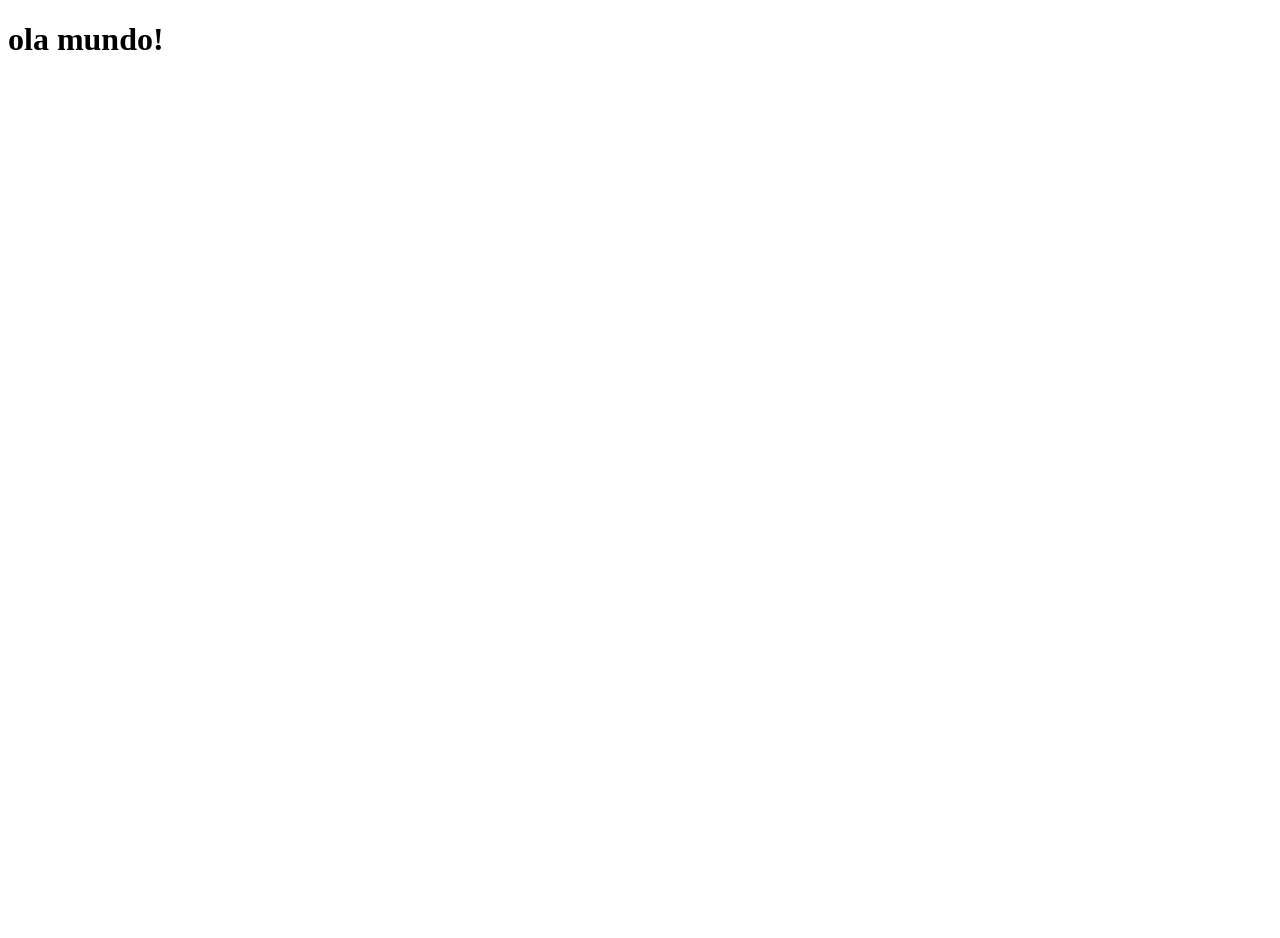
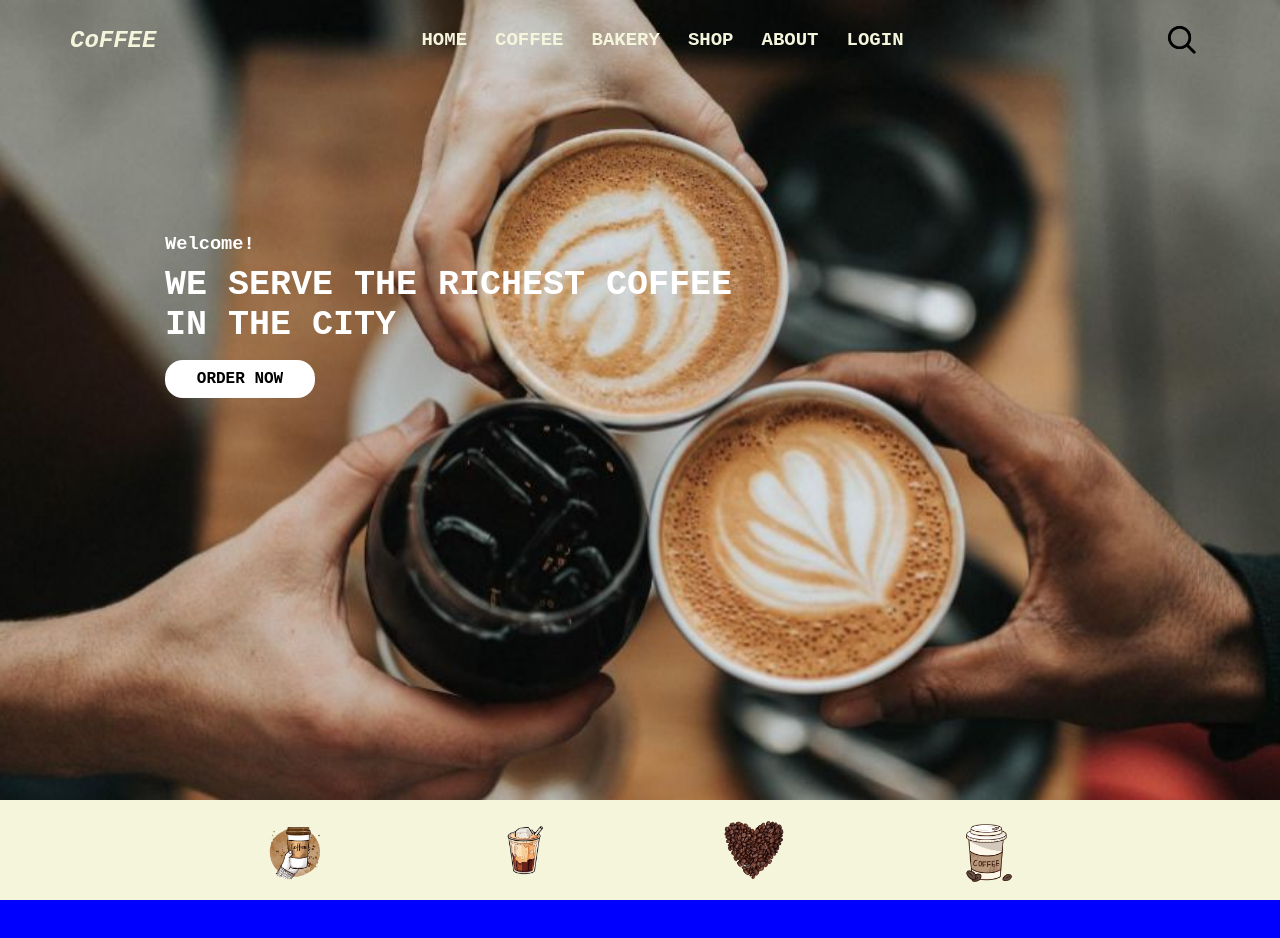
Before and after one commit to MonteAllan/MonteAllan.github.io, a plain HTML site: page index.html in a window 1280 px wide. Before the commit the page ends 800 px from the top, so only its background shows below. Drawn offline with Linux system fonts and the light colour scheme.

Commit message:
alteracoes

```diff
--- /dev/null
+++ b/img/index.css
@@ -0,0 +1,140 @@
+*{
+    padding: 0;
+    margin: 0;
+    box-sizing: border-box;
+    font-family: 'Courier New', Courier, monospace;
+    font-weight: bold;
+
+}
+body{
+    overflow-x:hidden;
+}
+header{
+    height: 100px;
+}
+.area{
+    max-width: 1140px;
+    height: 80px;
+    margin: auto;
+    display: flex;
+    align-items: center;
+    color: beige;
+}
+.logo{
+    width: 100px;
+    height: 80px;
+    display:flex;
+    align-items: center;
+}
+.menu{
+    width: 100px;
+    flex: 1;
+    display: flex;
+    justify-content:center;
+}
+.pesq{
+    height: 35px;
+    display: flex;
+    justify-content: flex-end;
+    cursor: pointer;
+    width: 55px;
+    padding-left: 10px;
+    padding-right: 10px;
+    border-radius: 50px;
+    align-items: center;
+}
+img{
+    width: 35px;
+    display: flex;
+
+}
+.pesq input{
+  width:100%;
+  height: 25px;
+  border-radius: 15px;
+  border: solid transparent;
+  outline: none;
+  padding-left: 15px;
+  font-size: 15px;
+  display: none;
+}
+.menu ul,
+.menu li{
+    list-style: none;
+}
+.menu ul{
+    display: flex;
+}
+.menu li a{
+    color:beige;
+    text-decoration: none;
+    text-transform: uppercase;
+    padding-left: 14px;
+    padding-right: 14px;
+    font-weight: bold;
+    font-size: 19px;
+    height: 100px;
+    display: flex;
+    align-items: center;
+
+}
+.menu li a:hover{
+    border-bottom: 3px dashed #f2f2f2;
+    color:#f2f2f2;
+}
+.area1{
+    background-image: url();
+}
+main{
+    height: calc(100vh);
+    background-image: url(/img.jpg);
+
+    background-size: cover;
+    background-position: bottom;
+
+}
+.area1{
+
+    width:900px;
+    height: 430px;
+    display: flex;
+    align-items: center;
+    justify-content: center;
+}
+.descri{
+    width: 570px;
+    height: 200px;
+    display: flex;
+    flex-direction: column;
+    justify-content: center;
+    color: white;
+
+
+}
+.descri h1{
+    font-size: 35px;
+    margin-top: 10px;
+    text-transform: uppercase;
+}
+.descri a{
+    color: #000;
+    text-transform: uppercase;
+    text-decoration: none;
+    background-color: #fff;
+    width: 150px;
+    text-align: center;
+    padding: 10px;
+    margin-top: 15px;
+    border-radius: 18px;
+}
+.descri a:hover{
+    color: #000;
+    background-color: #c2c2c2;
+}
+.secao{
+    height: calc(100vh);
+    background-color: aqua;
+}
+.img img{
+    width: 100px;
+}
--- /dev/null
+++ b/index.css
@@ -0,0 +1,162 @@
+*{
+    padding: 0;
+    margin: 0;
+    box-sizing: border-box;
+    font-family: 'Courier New', Courier, monospace;
+    font-weight: bold;
+
+}
+body{
+    overflow-x:hidden;
+}
+header{
+    height: 100px;
+}
+.area{
+    max-width: 1140px;
+    height: 80px;
+    margin: auto;
+    display: flex;
+    align-items: center;
+    color: beige;
+}
+.logo{
+    width: 100px;
+    height: 80px;
+    display:flex;
+    align-items: center;
+}
+.menu{
+    width: 100px;
+    flex: 1;
+    display: flex;
+    justify-content:center;
+}
+.pesq{
+    height: 35px;
+    display: flex;
+    justify-content: flex-end;
+    cursor: pointer;
+    width: 55px;
+    padding-left: 10px;
+    padding-right: 10px;
+    border-radius: 50px;
+    align-items: center;
+}
+img{
+    width: 35px;
+    display: flex;
+
+}
+.pesq input{
+  width:100%;
+  height: 25px;
+  border-radius: 15px;
+  border: solid transparent;
+  outline: none;
+  padding-left: 15px;
+  font-size: 15px;
+  display: none;
+}
+.menu ul,
+.menu li{
+    list-style: none;
+}
+.menu ul{
+    display: flex;
+}
+.menu li a{
+    color:beige;
+    text-decoration: none;
+    text-transform: uppercase;
+    padding-left: 14px;
+    padding-right: 14px;
+    font-weight: bold;
+    font-size: 19px;
+    height: 100px;
+    display: flex;
+    align-items: center;
+
+}
+.menu li a:hover{
+    border-bottom: 3px dashed #f2f2f2;
+    color:#f2f2f2;
+}
+.area1{
+    background-image: url();
+}
+main{
+    height: calc(100vh);
+    background-image: url(/img/img.jpg);
+    background-size: cover;
+    background-position: bottom;
+
+
+}
+.area1{
+
+    width:900px;
+    height: 430px;
+    display: flex;
+    align-items: center;
+    justify-content: center;
+}
+.descri{
+    width: 570px;
+    height: 200px;
+    display: flex;
+    flex-direction: column;
+    justify-content: center;
+    color: white;
+
+
+}
+.descri h1{
+    font-size: 35px;
+    margin-top: 10px;
+    text-transform: uppercase;
+}
+.descri a{
+    color: #000;
+    text-transform: uppercase;
+    text-decoration: none;
+    background-color: #fff;
+    width: 150px;
+    text-align: center;
+    padding: 10px;
+    margin-top: 15px;
+    border-radius: 18px;
+}
+.descri a:hover{
+    color: #000;
+    background-color: #c2c2c2;
+}
+.sessao{
+    height: 100vh;
+    background-color: blue;
+}
+.areaimg{
+    background-color: beige;
+    width: 100%;
+    min-height: 100px;
+    display: flex;
+    justify-content: center;
+}
+.img{
+    width: 920px;
+    min-height: 100px;
+    display: flex;
+    align-items: center;
+    justify-content: center;
+}
+.img img{
+    width: 70px;
+}
+.img0, .img1, .img2, .img3{
+    width: 200px;
+    margin-left: 19px;
+    margin-right: 19px;
+    align-items: center;
+    display: flex;
+    justify-content: center;
+}
--- a/index.html
+++ b/index.html
@@ -1,11 +1,68 @@
 <!DOCTYPE html>
-<html lang="en">
+<html lang="pt-br">
 <head>
     <meta charset="UTF-8">
     <meta name="viewport" content="width=device-width, initial-scale=1.0">
-    <title>Document</title>
+    <title>Coffee</title>
+    <link rel="stylesheet" href="index.css">
 </head>
 <body>
-    <h1>ola mundo!</h1>
+    <main>
+    <header>
+     <div class="area">
+        <div class="logo">
+            <h2><em>CoFFEE</em></h2>
+        </div>
+        <div class="menu">
+            <nav>
+                <ul>
+                    <li><a href="">home</a></li>
+                    <li><a href="">coffee</a></li>
+                    <li><a href="">bakery</a></li>
+                    <li><a href="">shop</a></li>
+                    <li><a href="">about</a></li>
+                    <li><a href="">login</a></li>
+                </ul>
+            </nav>
+        </div>
+        <div class="pesq">
+            <input type="text" name="pesquisa" placeholder="Pesquisa"/>
+            <span><img src="procurar.png" alt=""></div>
+     </div>
+    </header>
+    <section class="area1">
+        <div class="descri">
+        <h3>Welcome!</h3>
+        <h1>
+            We serve the richest coffee<br/>
+            in the city
+        </h1>
+        <a href="">order now</a>
+    </div>
+    </section>
+</main>
+    <section class="sessao">
+        <div class="areaimg">
+            <div class="img">
+                <div class="img0">
+                <img src="/img/cafer2.png" alt="">
+            </div>
+            <div class="img1">
+                <img src="/img/cafferimg1.png" alt="">
+            </div>
+            <div class="img2">
+                <img src="/img/coffeimg.png" alt="">
+            </div>
+            <div class="img3">
+                <img src="/img/imgss.png" alt="">
+            </div>
+            </div>
+        </div>
+    </section>
+
+    <footer>
+
+    </footer>
+    <script src="index.js"></script>
 </body>
 </html>
--- /dev/null
+++ b/index.js
@@ -0,0 +1,19 @@
+let peq = document.querySelector('.pesq');
+peq.addEventListener('mouseover', pesq)
+peq.addEventListener('mouseout', limpe)
+
+function pesq(){
+    let input = document.querySelector('input').style.display = 'block';
+    let pesq = document.querySelector('.pesq').style.width = "200px"
+    let peq = document.querySelector('.pesq').style.backgroundColor = "white";
+
+}
+
+function limpe(){
+  setTimeout(()=> {
+    let pesq = document.querySelector('.pesq').style.width = "50px"
+    let input = document.querySelector('input').style.display = 'none';
+    let peq = document.querySelector('.pesq').style.backgroundColor = "transparent";
+  },10000)
+
+}
```
Also changed, not shown: img/cafer2.png (added), img/cafferimg1.png (added), img/coffeimg.png (added), img/estilo003.avif (added), img/estilo02.webp (added), img/estiloimg.avif (added), img/img.jpg (added), img/imgss.png (added), procurar.png (added), 1 other file.
